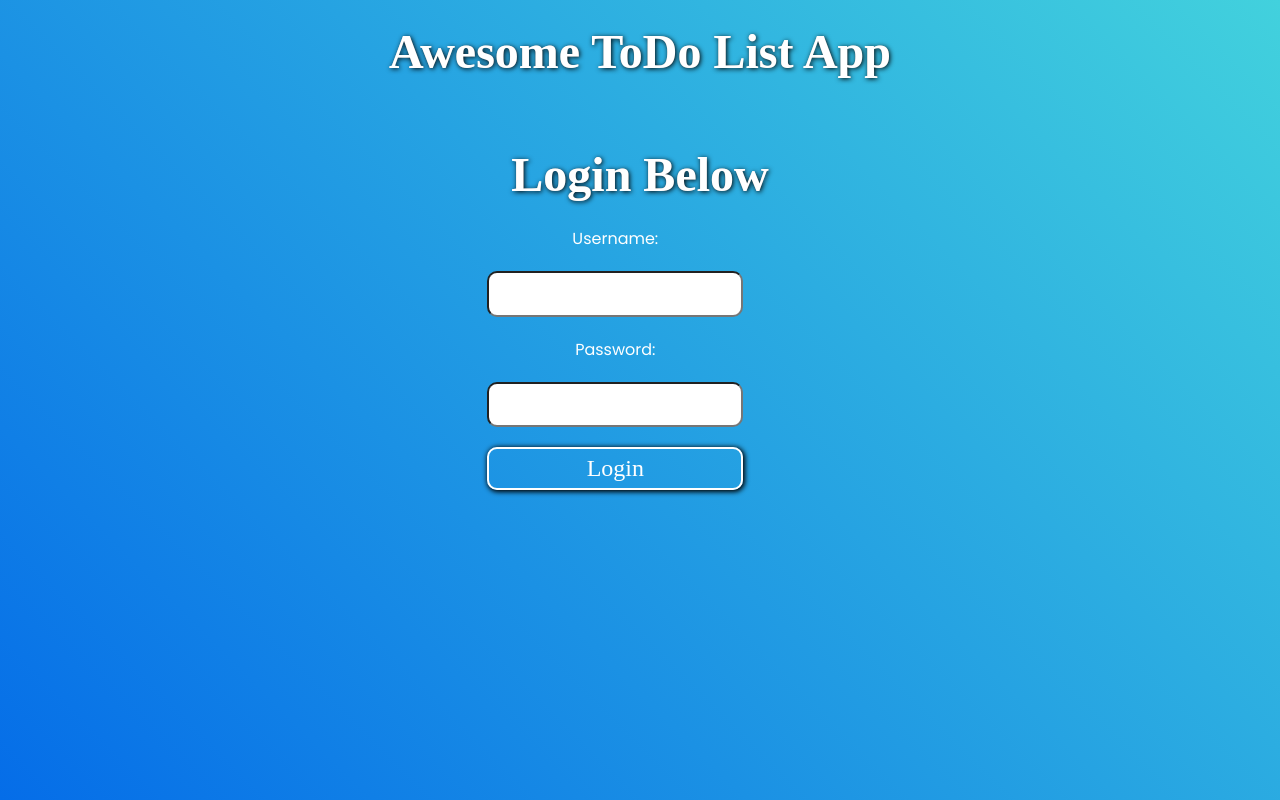
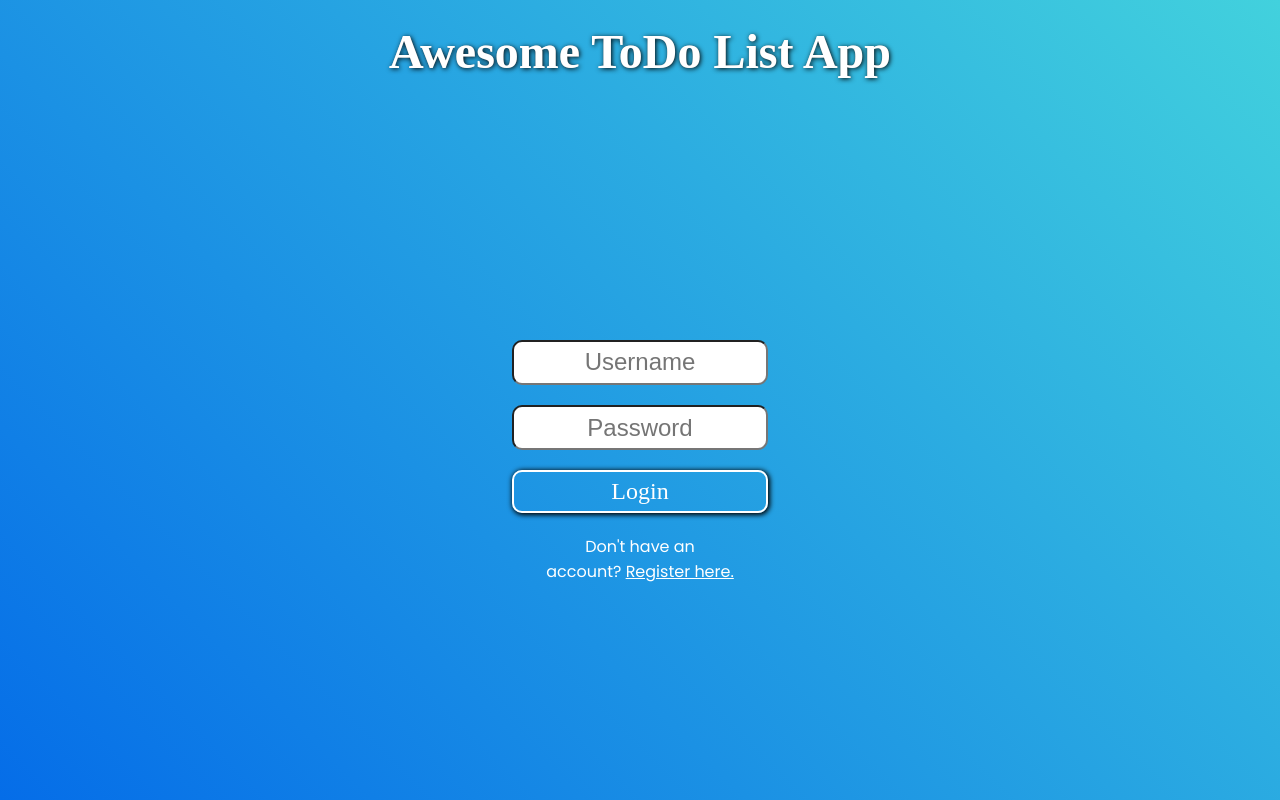
Before and after one commit to AllisterF1/m46-wk10-todos-front, a React (Create React App) app: page / in a window 1280 px wide. Built offline with nearby package versions, Linux system fonts and the light colour scheme; a web font is replaced by a local one.

Commit message:
refactor: add styling to login form

```diff
--- a/src/components/login/Login.js
+++ b/src/components/login/Login.js
@@ -1,45 +1,59 @@
 import React from "react";
 import { useState } from "react";
-import {loginUser} from"../utils";
+import { loginUser } from "../../utils";
 
-const Login = ({ newUser }) => {
+const Login = ({
+	setUserMode,
+	setUser,
+	setMessage,
+	setActiveTodos,
+	setDoneTodos,
+}) => {
 	const [username, setUsername] = useState();
 	const [password, setPassword] = useState();
 
-  const submitHandler = async (e) => {
+	const submitHandler = async e => {
 		e.preventDefault();
-    await loginUser(username, password, newUser)
+		await loginUser(
+			username,
+			password,
+			setUser,
+			setMessage,
+			setActiveTodos,
+			setDoneTodos,
+		);
 	};
 
+	function changeMode() {
+		setUserMode(p => !p);
+	}
+
 	return (
-    <div className="login-container">
-      <h1>Login Below</h1>
-
-      <form onSubmit={submitHandler}>
-        <label htmlFor="username">Username:</label>
-
+		<form onSubmit={submitHandler} className="login-form">
 			<input
-          onChange={(e) => setUsername(e.target.value)}
+				onChange={e => setUsername(e.target.value)}
 				type="text"
 				id="username"
 				name="username"
+				placeholder="Username"
 				required
 			/>
-
-
-        <label htmlFor="password">Password:</label>
-
 			<input
-          onChange={(e) => setPassword(e.target.value)}
+				onChange={e => setPassword(e.target.value)}
 				type="password"
 				id="password"
 				name="password"
+				placeholder="Password"
 				required
 			/>
-
 			<button type="submit">Login</button>
+			<p>
+				Don't have an account?&nbsp;
+				<span onClick={changeMode} className="changeMode">
+					Register here.
+				</span>
+			</p>
 		</form>
-    </div>
 	);
 };
 
```
Lines whose indentation alone changed are shown as unchanged.
